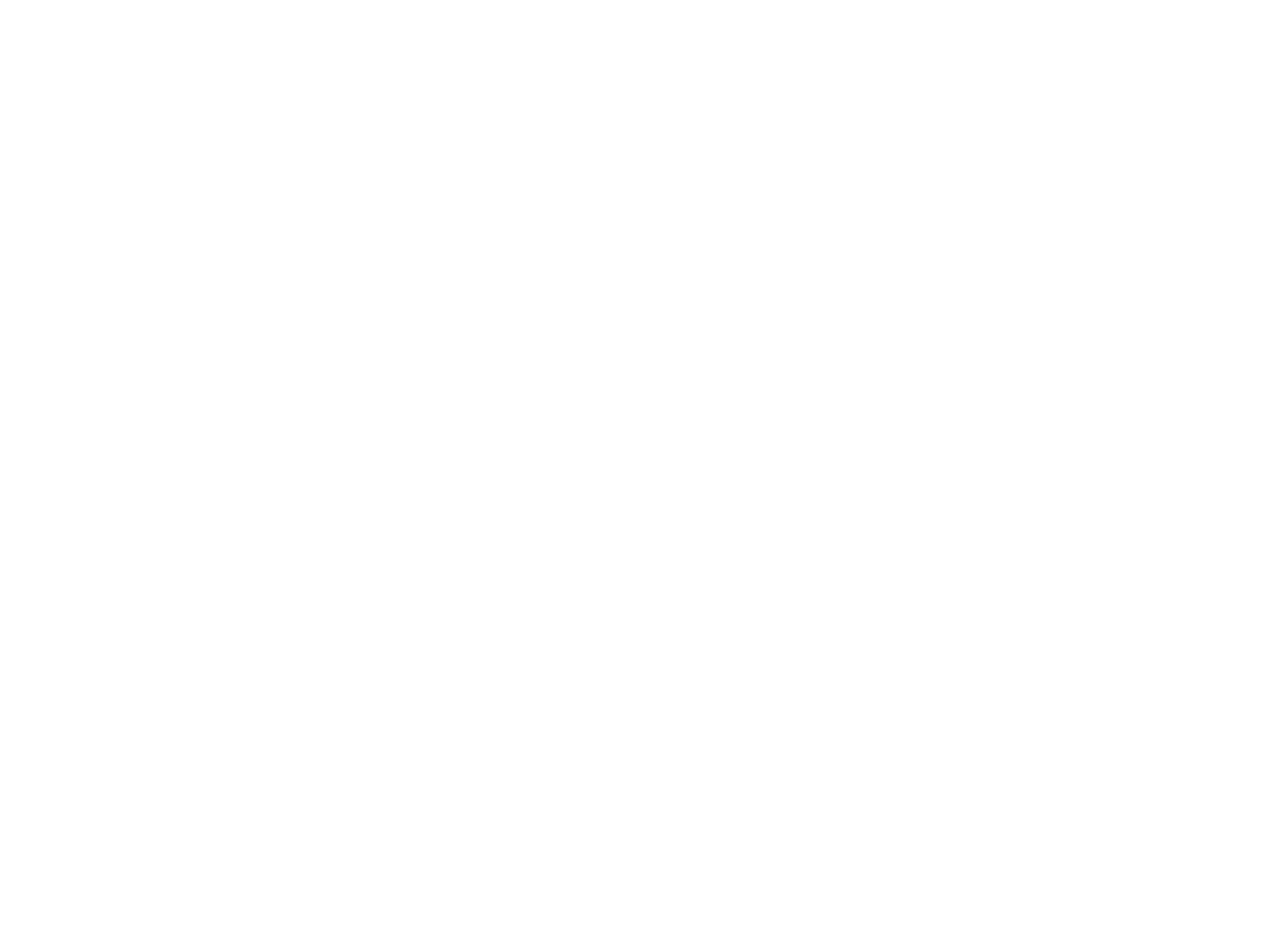
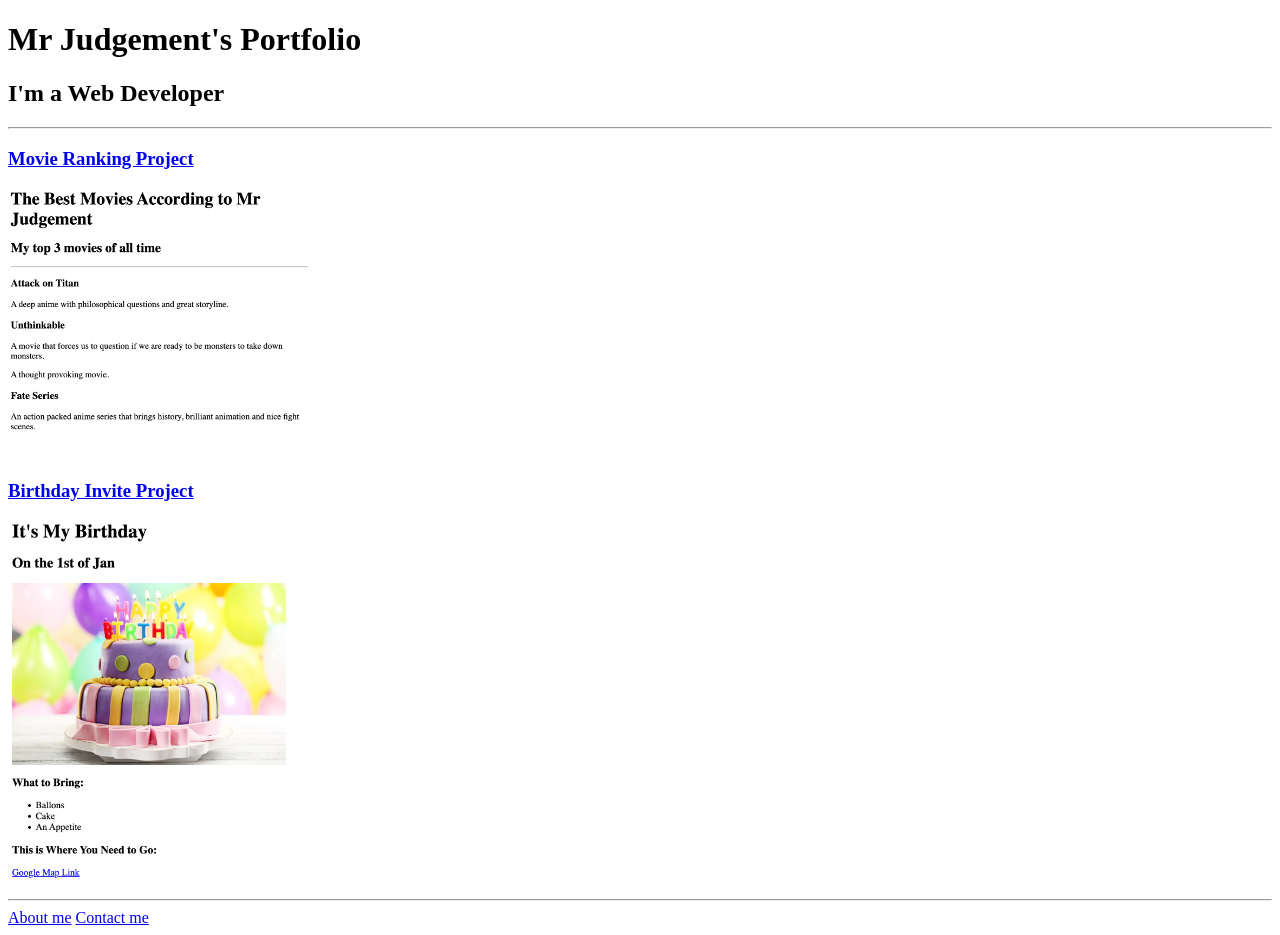
Before and after one commit to Mr-Judgement/html-portfolio, a plain HTML site: page index.html in a window 1280 px wide. Before the commit the page ends 800 px from the top, so only its background shows below. Drawn offline with Linux system fonts and the light colour scheme.

Commit message:
Update index.html

```diff
--- a/index.html
+++ b/index.html
@@ -13,3 +13,28 @@ HINT for TODO 6: You can use the height attribute set to 200 to make the image s
 https://developer.mozilla.org/en-US/docs/Web/HTML/Element/img#attr-height -->
 
 <!-- TODO 7: Add the Contact Me and About Me page links -->
+
+<!DOCTYPE html>
+<html lang="en">
+    <head>
+        <meta charset="UTF-8">
+        <title>My Portfolio Website</title>
+    </head>
+
+    <body>
+        <h1>Mr Judgement's Portfolio</h1>
+        <h2>I'm a Web Developer</h2>
+        <hr />
+        <h3><a href="./public/movie-ranking.html">Movie Ranking Project</a></h3>
+        <a href="./public/movie-ranking.html"><img src="./assets/images/new-movie-ranking.png" alt="thumbnail of movie ranking project" width="300" /></a>
+        <br />
+        <br />
+        <h3><a href="./public/birthday-invite.html">Birthday Invite Project</a></h3>
+        <a href="./public/birthday-invite.html"><img src="./assets/images/new-birthday-invite.png" alt="thumbnail of birthday invite project" width="300" /></a>
+        <hr />
+        <a href="./public/about.html">About me</a>
+        <a href="./public/contact.html">Contact me</a>
+
+    </body>
+
+</html>
```
